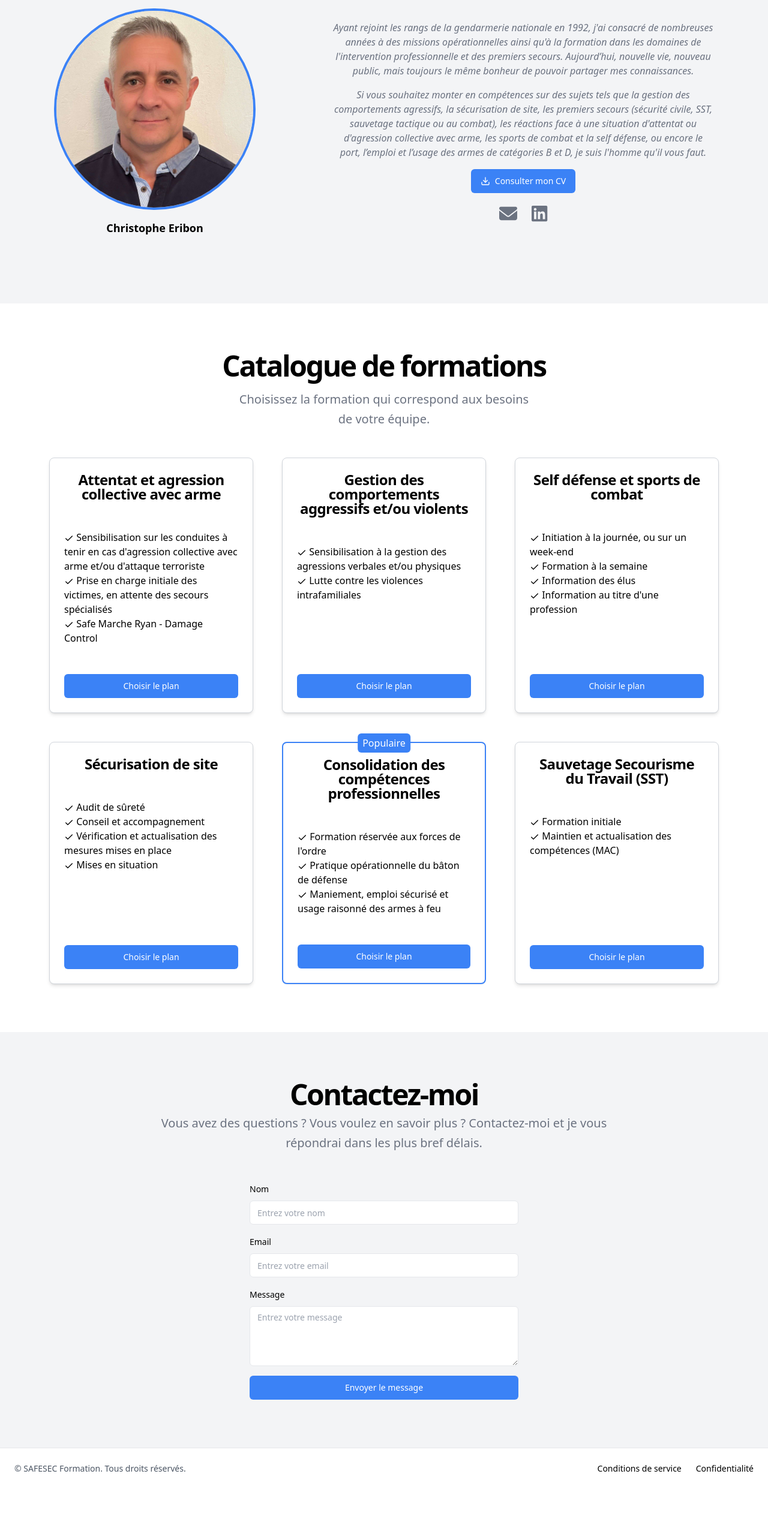
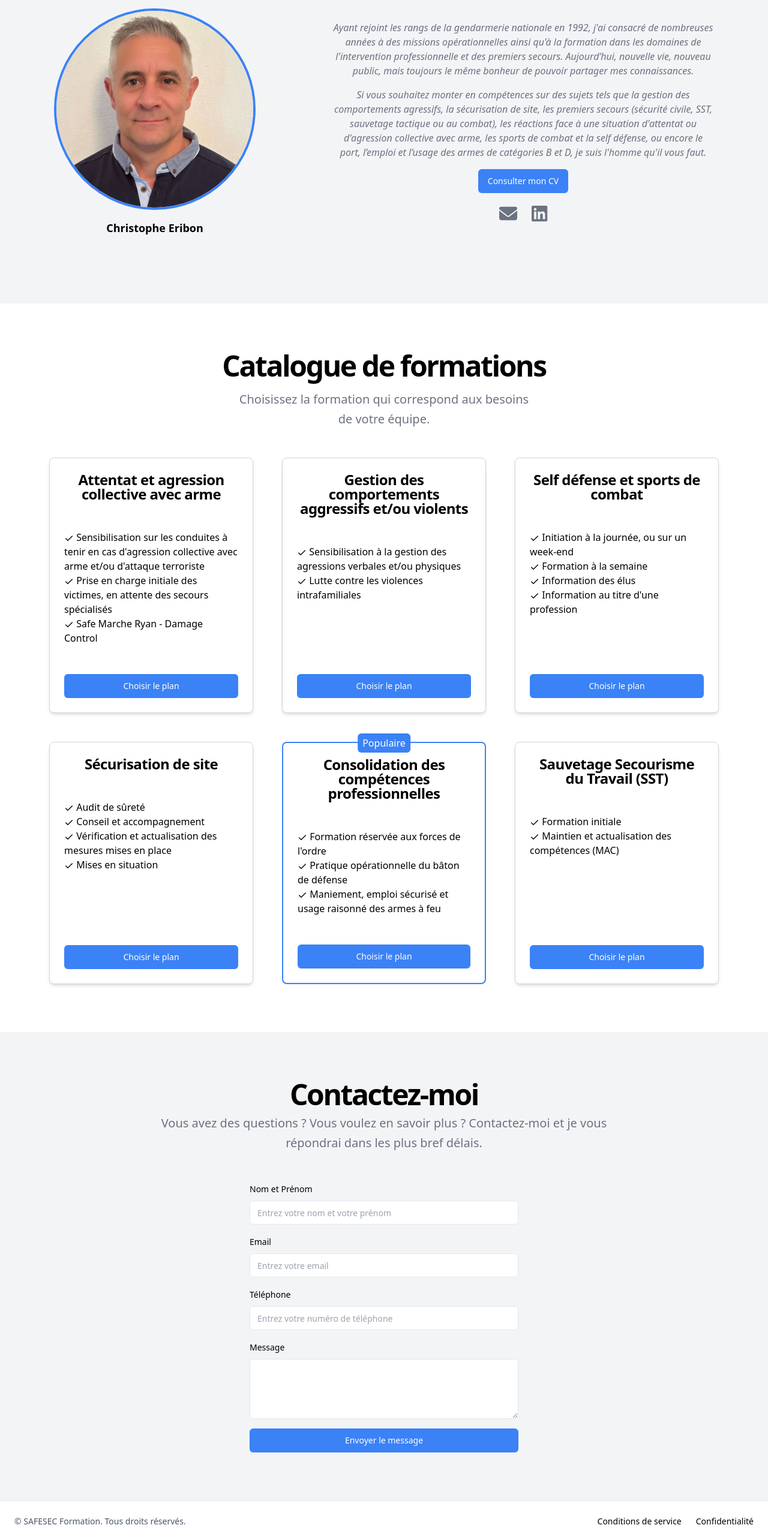
Before and after one commit to HugoErb/Site-SAFESEC-Formation, an Angular app in the folder frontend/: page / in a window 1280 px wide. Shown: the part 1807-4370 px from the top of the page at 60% size. Before the commit the page ends 4290 px from the top, so only its background shows below. Built offline with nearby package versions, Linux system fonts and the light colour scheme.

Commit message:
restriction téléphone number + add choosePlan

```diff
--- a/frontend/src/app/app.component.ts
+++ b/frontend/src/app/app.component.ts
@@ -10,5 +10,5 @@ import { RouterOutlet } from '@angular/router';
   styleUrl: './app.component.scss'
 })
 export class AppComponent {
-  title = 'Site_AimDisplay';
+  title = 'Site SAFESEC Formation';
 }
--- a/frontend/src/app/home/home.component.html
+++ b/frontend/src/app/home/home.component.html
@@ -159,12 +159,6 @@
               catégories B et D, je suis l'homme qu'il vous faut.</p>
             <a class="justify-center whitespace-nowrap rounded-md font-medium ring-offset-background transition-colors focus-visible:outline-none focus-visible:ring-2 focus-visible:ring-ring focus-visible:ring-offset-2 disabled:pointer-events-none disabled:opacity-50 h-10 px-4 py-2 text-sm inline-flex items-center gap-2 bg-blue-500 hover:bg-blue-700 text-white"
               href="../../assets/pdf/CV.pdf" target="_blank">
-              <svg xmlns="http://www.w3.org/2000/svg" width="24" height="24" viewBox="0 0 24 24" fill="none"
-                stroke="currentColor" stroke-width="2" stroke-linecap="round" stroke-linejoin="round" class="w-4 h-4">
-                <path d="M21 15v4a2 2 0 0 1-2 2H5a2 2 0 0 1-2-2v-4"></path>
-                <polyline points="7 10 12 15 17 10"></polyline>
-                <line x1="12" x2="12" y1="15" y2="3"></line>
-              </svg>
               Consulter mon CV
             </a>
           </div>
@@ -226,9 +220,11 @@
               </li>
             </ul>
           </div>
-          <div class="flex items-center p-6"><button
+          <div class="flex items-center p-6">
+            <button (click)="choosePlan()"
               class="inline-flex items-center justify-center rounded-md text-sm font-medium ring-offset-background transition-colors focus-visible:outline-none focus-visible:ring-2 focus-visible:ring-ring focus-visible:ring-offset-2 disabled:pointer-events-none disabled:opacity-50 h-10 px-4 py-2 bg-blue-500 text-white hover:bg-blue-700 w-full">Choisir
-              le plan</button></div>
+              le plan</button>
+          </div>
         </div>
         <div class="rounded-lg bg-white border border-gray-300 shadow-md w-[340px] flex flex-col">
           <div class="flex flex-col space-y-1.5 p-6 text-center">
@@ -255,7 +251,7 @@
               </li>
             </ul>
           </div>
-          <div class="flex items-center p-6"><button
+          <div class="flex items-center p-6"><button (click)="choosePlan()"
               class="inline-flex items-center justify-center rounded-md text-sm font-medium ring-offset-background transition-colors focus-visible:outline-none focus-visible:ring-2 focus-visible:ring-ring focus-visible:ring-offset-2 disabled:pointer-events-none disabled:opacity-50 h-10 px-4 py-2 bg-blue-500 text-white hover:bg-blue-700 w-full">Choisir
               le plan</button></div>
         </div>
@@ -299,7 +295,7 @@
               </li>
             </ul>
           </div>
-          <div class="flex items-center p-6"><button
+          <div class="flex items-center p-6"><button (click)="choosePlan()"
               class="inline-flex items-center justify-center rounded-md text-sm font-medium ring-offset-background transition-colors focus-visible:outline-none focus-visible:ring-2 focus-visible:ring-ring focus-visible:ring-offset-2 disabled:pointer-events-none disabled:opacity-50 h-10 px-4 py-2 bg-blue-500 text-white hover:bg-blue-700 w-full">Choisir
               le plan</button></div>
         </div>
@@ -343,7 +339,7 @@
               </li>
             </ul>
           </div>
-          <div class="flex items-center p-6"><button
+          <div class="flex items-center p-6"><button (click)="choosePlan()"
               class="inline-flex items-center justify-center rounded-md text-sm font-medium ring-offset-background transition-colors focus-visible:outline-none focus-visible:ring-2 focus-visible:ring-ring focus-visible:ring-offset-2 disabled:pointer-events-none disabled:opacity-50 h-10 px-4 py-2 bg-blue-500 text-white hover:bg-blue-700 w-full">Choisir
               le plan</button></div>
         </div>
@@ -385,7 +381,7 @@
               </li>
             </ul>
           </div>
-          <div class="flex items-center p-6"><button
+          <div class="flex items-center p-6"><button (click)="choosePlan()"
               class="inline-flex items-center justify-center rounded-md text-sm font-medium ring-offset-background transition-colors focus-visible:outline-none focus-visible:ring-2 focus-visible:ring-ring focus-visible:ring-offset-2 disabled:pointer-events-none disabled:opacity-50 h-10 px-4 py-2 bg-blue-500 text-white hover:bg-blue-700 w-full">Choisir
               le plan</button></div>
         </div>
@@ -413,7 +409,7 @@
               </li>
             </ul>
           </div>
-          <div class="flex items-center p-6"><button
+          <div class="flex items-center p-6"><button (click)="choosePlan()"
               class="inline-flex items-center justify-center rounded-md text-sm font-medium ring-offset-background transition-colors focus-visible:outline-none focus-visible:ring-2 focus-visible:ring-ring focus-visible:ring-offset-2 disabled:pointer-events-none disabled:opacity-50 h-10 px-4 py-2 bg-blue-500 text-white hover:bg-blue-700 w-full">Choisir
               le plan</button></div>
         </div>
@@ -434,24 +430,43 @@
       </div>
       <div class="flex flex-col items-center justify-center cursor-default">
         <div class="inline-flex flex-col space-y-4 w-full max-w-md">
-          <div class="space-y-2"><label
-              class="text-sm font-medium leading-none peer-disabled:cursor-not-allowed peer-disabled:opacity-70"
-              for="name">Nom</label><input
+          <div class="space-y-2">
+            <label class="text-sm font-medium leading-none peer-disabled:cursor-not-allowed peer-disabled:opacity-70"
+              for="name">Nom et Prénom
+            </label>
+            <input
               class="flex h-10 w-full rounded-md border border-input bg-background px-3 py-2 text-sm ring-offset-background file:border-0 file:bg-transparent file:text-sm file:font-medium placeholder:text-muted-foreground focus-visible:outline-none focus-visible:ring-2 focus-visible:ring-ring focus-visible:ring-offset-2 disabled:cursor-not-allowed disabled:opacity-50"
-              id="name" placeholder="Entrez votre nom"></div>
-          <div class="space-y-2"><label
-              class="text-sm font-medium leading-none peer-disabled:cursor-not-allowed peer-disabled:opacity-70"
-              for="email">Email</label><input
+              id="name" placeholder="Entrez votre nom et votre prénom">
+          </div>
+          <div class="space-y-2">
+            <label class="text-sm font-medium leading-none peer-disabled:cursor-not-allowed peer-disabled:opacity-70"
+              for="email">Email
+            </label>
+            <input
               class="flex h-10 w-full rounded-md border border-input bg-background px-3 py-2 text-sm ring-offset-background file:border-0 file:bg-transparent file:text-sm file:font-medium placeholder:text-muted-foreground focus-visible:outline-none focus-visible:ring-2 focus-visible:ring-ring focus-visible:ring-offset-2 disabled:cursor-not-allowed disabled:opacity-50"
-              id="email" placeholder="Entrez votre email" type="email"></div>
-          <div class="space-y-2"><label
-              class="text-sm font-medium leading-none peer-disabled:cursor-not-allowed peer-disabled:opacity-70"
-              for="message">Message</label><textarea
+              id="email" placeholder="Entrez votre email" type="email">
+          </div>
+          <div class="space-y-2">
+            <label class="text-sm font-medium leading-none peer-disabled:cursor-not-allowed peer-disabled:opacity-70"
+              for="tel">Téléphone
+            </label>
+            <input
+              class="flex h-10 w-full rounded-md border border-input bg-background px-3 py-2 text-sm ring-offset-background file:border-0 file:bg-transparent file:text-sm file:font-medium placeholder:text-muted-foreground focus-visible:outline-none focus-visible:ring-2 focus-visible:ring-ring focus-visible:ring-offset-2 disabled:cursor-not-allowed disabled:opacity-50"
+              id="tel" placeholder="Entrez votre numéro de téléphone" type="tel" [(ngModel)]="phoneNumber" (input)="formatAndRestrictPhoneInput($event)">
+          </div>
+          <div class="space-y-2">
+            <label class="text-sm font-medium leading-none peer-disabled:cursor-not-allowed peer-disabled:opacity-70"
+              for="message">Message
+            </label>
+            <textarea
               class="flex w-full rounded-md border border-input bg-background px-3 py-2 text-sm ring-offset-background placeholder:text-muted-foreground focus-visible:outline-none focus-visible:ring-2 focus-visible:ring-ring focus-visible:ring-offset-2 disabled:cursor-not-allowed disabled:opacity-50 min-h-[100px]"
-              id="message" placeholder="Entrez votre message"></textarea></div>
+              id="message" placeholder="Entrez votre message">
+            </textarea>
+          </div>
           <button (click)="sendMail()"
             class="inline-flex items-center justify-center rounded-md text-sm font-medium ring-offset-background transition-colors focus-visible:outline-none focus-visible:ring-2 focus-visible:ring-ring focus-visible:ring-offset-2 disabled:pointer-events-none disabled:opacity-50 h-10 px-4 py-2 bg-blue-500 text-white hover:bg-blue-700">Envoyer
-            le message</button>
+            le message
+          </button>
         </div>
       </div>
     </div>
--- a/frontend/src/app/home/home.component.ts
+++ b/frontend/src/app/home/home.component.ts
@@ -1,5 +1,9 @@
 import { Component, ElementRef, HostListener, ViewChild } from '@angular/core';
 import { CommonModule } from '@angular/common';
+import { Router } from '@angular/router';
+import { FormsModule } from '@angular/forms';
+
+// Icons
 import { FontAwesomeModule } from '@fortawesome/angular-fontawesome';
 import { faLinkedin } from '@fortawesome/free-brands-svg-icons';
 import { faEnvelope } from '@fortawesome/free-solid-svg-icons';
@@ -10,16 +14,20 @@ import { faUsers } from '@fortawesome/free-solid-svg-icons';
 import { faBookOpen } from '@fortawesome/free-solid-svg-icons';
 import { faPersonWalkingArrowRight } from '@fortawesome/free-solid-svg-icons';
 
+
 @Component({
   selector: 'app-home',
   standalone: true,
-  imports: [CommonModule, FontAwesomeModule],
+  imports: [CommonModule, FontAwesomeModule, FormsModule],
   templateUrl: './home.component.html',
   styleUrls: ['./home.component.scss']
 })
 export class HomeComponent {
+  constructor(private router: Router) { }
   burgerMenuOpened: boolean = false;
   icons = { faLinkedin, faEnvelope, faWheelchair, faCalendarCheck, faGraduationCap, faUsers, faBookOpen, faPersonWalkingArrowRight };
+  chosenTrainingName = "";
+  phoneNumber = "";
 
   @ViewChild('menuContainerRef') menuContainerRef!: ElementRef;
   @ViewChild('menuBurger') menuBurger!: ElementRef;
@@ -52,6 +60,42 @@ export class HomeComponent {
     this.burgerMenuOpened = !this.burgerMenuOpened;
   }
 
+  choosePlan() {
+    this.router.navigate(['/training-form'], { state: { trainingName: this.chosenTrainingName } });
+  }
+
+  /**
+  * Filtre et formate la saisie d'un numéro de téléphone dans un champ de saisie HTML.
+  * Seules les valeurs numériques sont conservées, et un espace est ajouté tous les deux chiffres.
+  * Limite la saisie à un maximum de 10 chiffres.
+  *
+  * @param event L'événement d'entrée déclenché lors de la saisie dans le champ de saisie.
+  *              L'événement doit être de type `Event`.
+  */
+  formatAndRestrictPhoneInput(event: Event): void {
+    let input = event.target as HTMLInputElement;
+    let value = input.value;
+    let formattedValue = '';
+
+    // Supprimer tout caractère non numérique et appliquer le formatage
+    let numbers = value.replace(/\D/g, '');
+
+    // Limiter à 10 chiffres
+    numbers = numbers.slice(0, 10);
+
+    // Ajouter des espaces tous les deux chiffres
+    for (let i = 0; i < numbers.length; i++) {
+      if (i !== 0 && i % 2 === 0) {
+        formattedValue += ' ';
+      }
+      formattedValue += numbers[i];
+    }
+
+    // Mettre à jour la valeur du modèle et de l'input
+    this.phoneNumber = formattedValue;
+    input.value = formattedValue;
+  }
+
   sendMail() {
   }
 }
```
Also changed, not shown: frontend/src/app/training-form/training-form.component.ts (+12 -2 lines).
